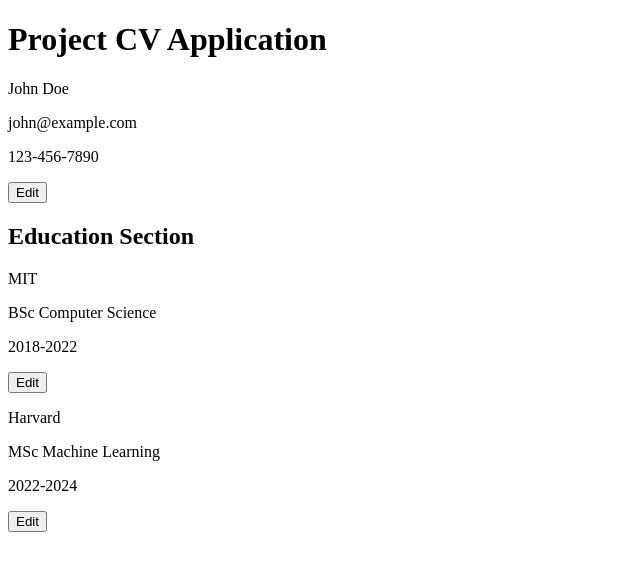
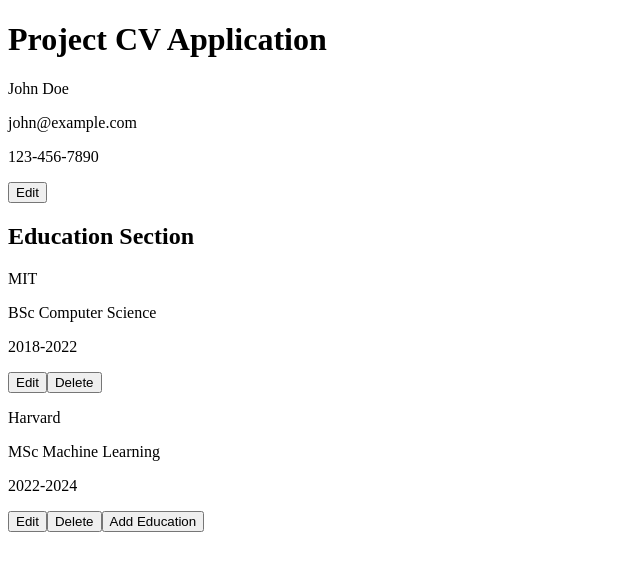
Before and after one commit to BatetDev/top-project-cv-application, a React (Vite) app: page / in a window 1280 px wide. Shown: the top 570 px of the page, without its empty margins (0-640 px from the left). Built offline with nearby package versions, Linux system fonts and the light colour scheme.

Commit message:
feat: add and delete education entries

```diff
--- a/src/App.jsx
+++ b/src/App.jsx
@@ -29,6 +29,20 @@
     setEducationList(updatedList);
   };
 
+  const handleEducationAdd = () => {
+    const newEntry = {
+      id: crypto.randomUUID(),
+      school: '',
+      title: '',
+      date: '',
+    };
+    setEducationList([...educationList, newEntry]);
+  };
+
+  const handleEducationDelete = (id) => {
+    setEducationList(educationList.filter((entry) => entry.id !== id));
+  };
+
   return (
     <>
       <h1>Project CV Application</h1>
@@ -36,6 +50,8 @@
       <EducationSection
         educationList={educationList}
         onUpdate={handleEducationUpdate}
+        onAdd={handleEducationAdd}
+        onDelete={handleEducationDelete}
       />
     </>
   );
--- a/src/components/EducationItem.jsx
+++ b/src/components/EducationItem.jsx
@@ -3,12 +3,15 @@
  *
  * @param {Object}   data   - Education entry { id, school, title, date }
  * @param {Function} onSave - Called with the updated entry on submit
+ * @param {Function} onDelete - Called with the entry's id to remove it
  */
 
 import { useState } from 'react';
 
-function EducationItem({ data, onSave }) {
-  const [isEditing, setIsEditing] = useState(false);
+function EducationItem({ data, onSave, onDelete }) {
+  const [isEditing, setIsEditing] = useState(
+    data.school === '' && data.title === '' && data.date === '',
+  );
   const [formData, setFormData] = useState({ ...data });
 
   const handleToggle = () => {
@@ -57,6 +60,7 @@
       )}
 
       <button onClick={handleToggle}>{isEditing ? 'Submit' : 'Edit'}</button>
+      <button onClick={() => onDelete(data.id)}>Delete</button>
     </>
   );
 }
--- a/src/components/EducationSection.jsx
+++ b/src/components/EducationSection.jsx
@@ -8,13 +8,19 @@
 import { useState } from 'react';
 import EducationItem from './EducationItem';
 
-function EducationSection({ educationList, onUpdate }) {
+function EducationSection({ educationList, onUpdate, onAdd, onDelete }) {
   return (
     <>
       <h2>Education Section</h2>
       {educationList.map((entry) => (
-        <EducationItem key={entry.id} data={entry} onSave={onUpdate} />
+        <EducationItem
+          key={entry.id}
+          data={entry}
+          onSave={onUpdate}
+          onDelete={onDelete}
+        />
       ))}
+      <button onClick={onAdd}>Add Education</button>
     </>
   );
 }
```
